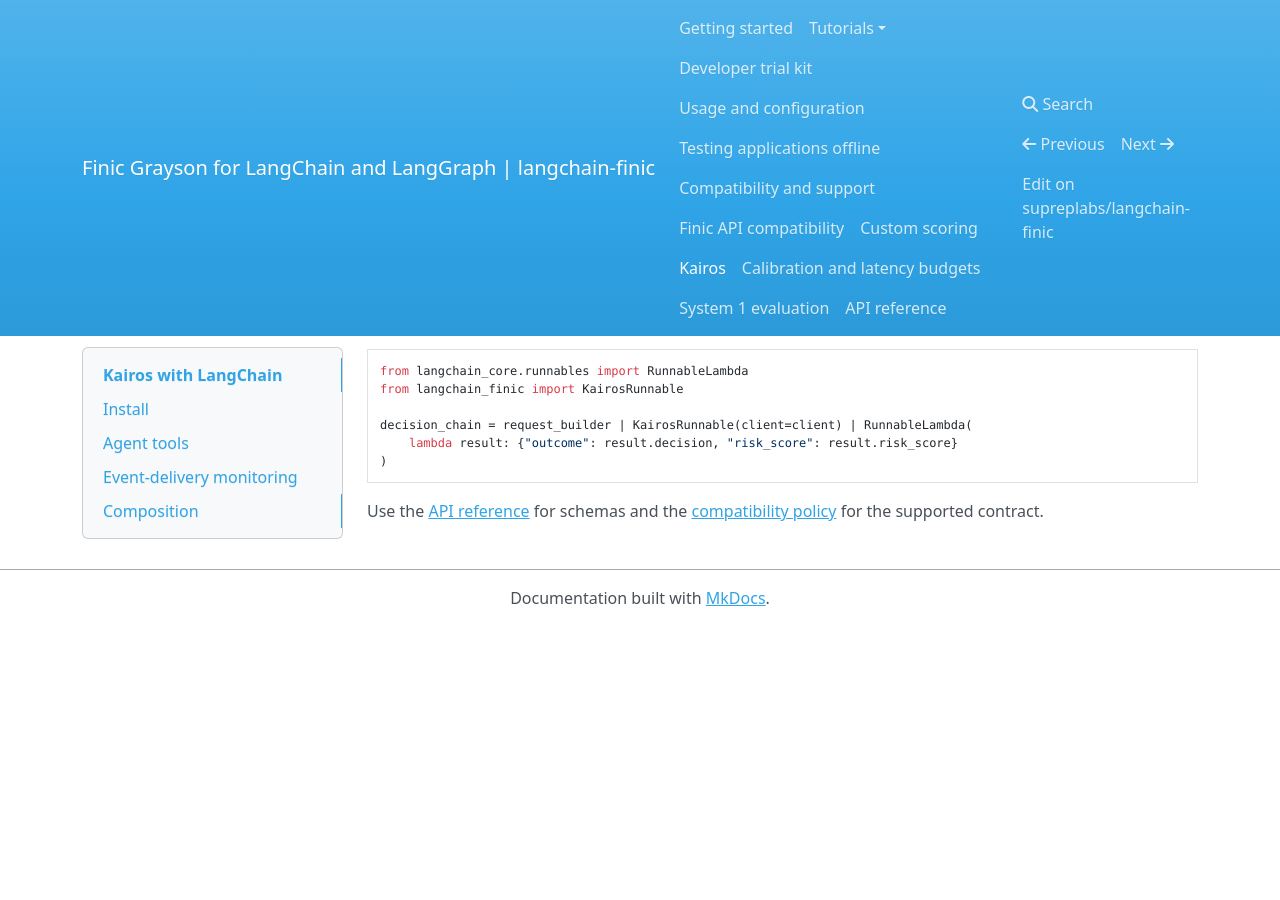
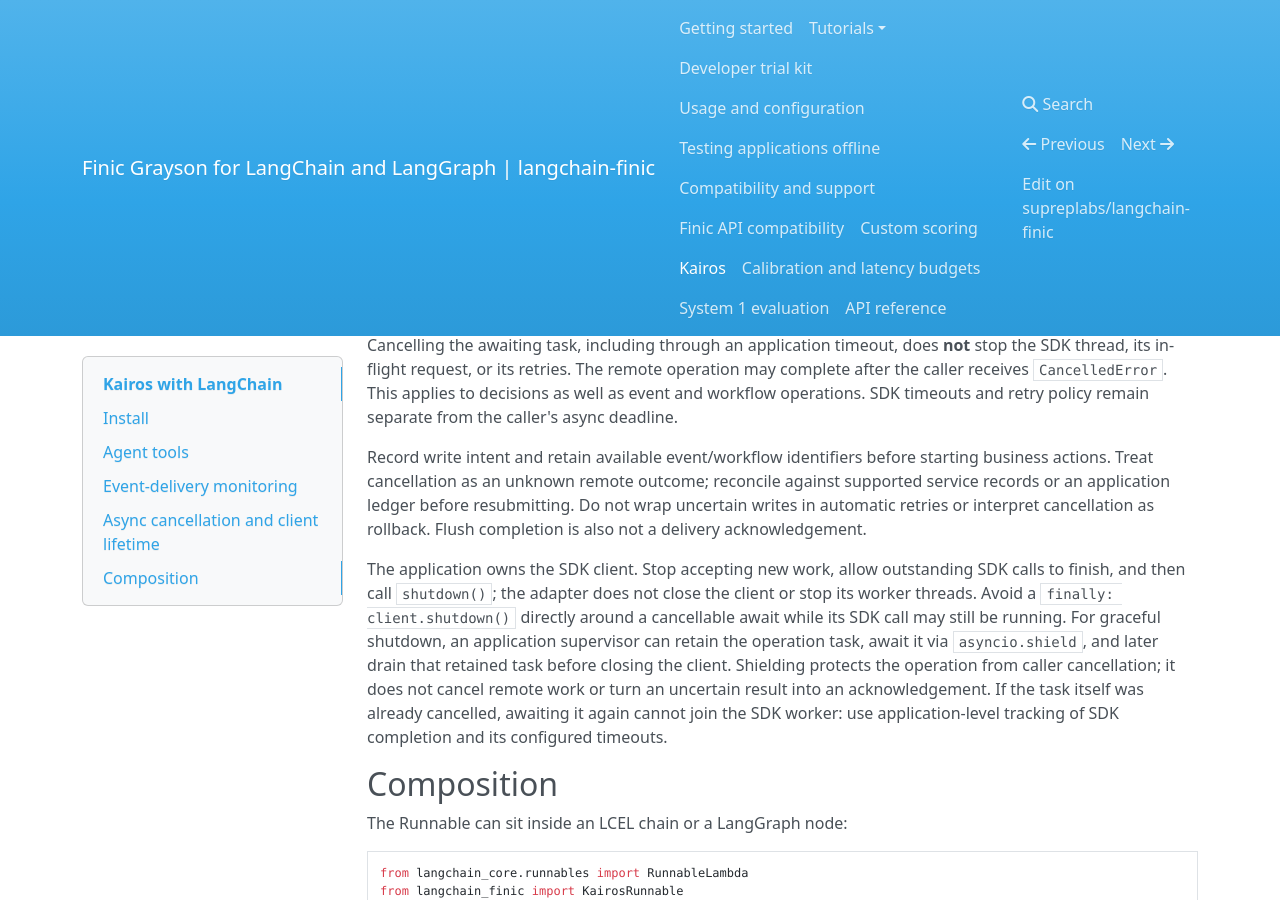
Before and after one commit to supreplabs/langchain-finic, an MkDocs documentation site: the page built from docs/kairos.md, in a window 1280 px wide and 900 px high, scrolled down 2221 px. Built offline with MkDocs 1.6.1, drawn with Linux system fonts in a browser that asks for light colours; nearby versions of some CDN libraries; before the commit the page ends 2847 px from its top, so only the background shows below that.

Commit message:
docs: explain Kairos cancellation and worker lifetime (#123)
* docs: explain Kairos cancellation and worker lifetime

* test: join Kairos workers after cancellation regressions

```diff
--- a/docs/kairos.md
+++ b/docs/kairos.md
@@ -115,6 +115,32 @@ Keep durable application records when confirmed delivery matters. Reconcile
 uncertain outcomes using supported service interfaces before retrying writes;
 the adapter does not inspect SDK private queues or replace your error callback.
 
+## Async cancellation and client lifetime
+
+`KairosRunnable.ainvoke` and async toolkit operations run synchronous SDK methods
+in worker threads. Cancelling the awaiting task, including through an application
+timeout, does **not** stop the SDK thread, its in-flight request, or its retries.
+The remote operation may complete after the caller receives `CancelledError`.
+This applies to decisions as well as event and workflow operations. SDK timeouts
+and retry policy remain separate from the caller's async deadline.
+
+Record write intent and retain available event/workflow identifiers before
+starting business actions. Treat cancellation as an unknown remote outcome;
+reconcile against supported service records or an application ledger before
+resubmitting. Do not wrap uncertain writes in automatic retries or interpret
+cancellation as rollback. Flush completion is also not a delivery acknowledgement.
+
+The application owns the SDK client. Stop accepting new work, allow outstanding
+SDK calls to finish, and then call `shutdown()`; the adapter does not close the
+client or stop its worker threads. Avoid a `finally: client.shutdown()` directly
+around a cancellable await while its SDK call may still be running. For graceful
+shutdown, an application supervisor can retain the operation task, await it via
+`asyncio.shield`, and later drain that retained task before closing the client.
+Shielding protects the operation from caller cancellation; it does not cancel
+remote work or turn an uncertain result into an acknowledgement. If the task
+itself was already cancelled, awaiting it again cannot join the SDK worker: use
+application-level tracking of SDK completion and its configured timeouts.
+
 ## Composition
 
 The Runnable can sit inside an LCEL chain or a LangGraph node:
```
Also changed, not shown: 1 other file.
